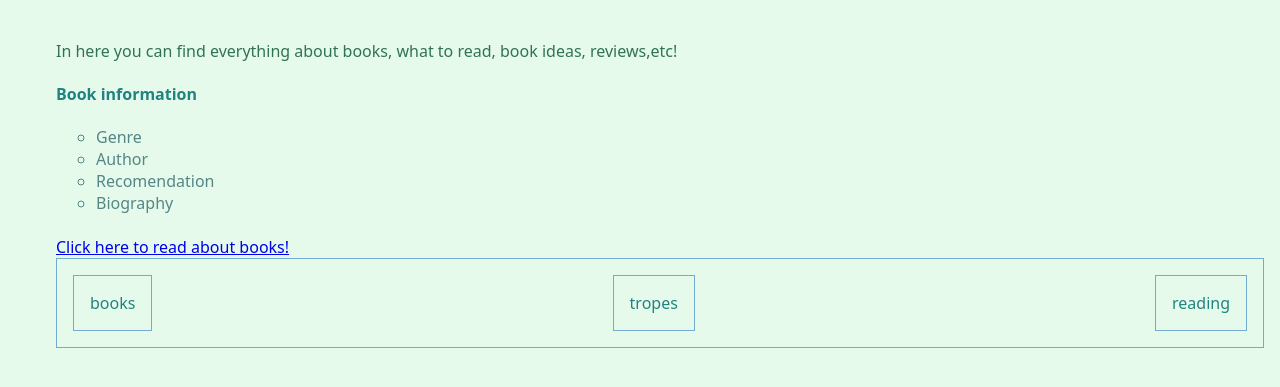
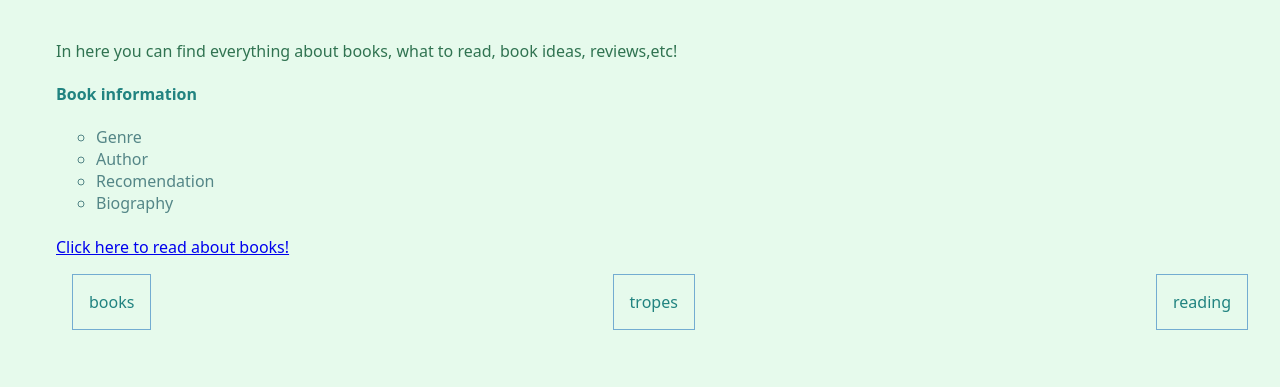
Before and after one commit to SihnmeyT/cps-early-college--project, a website: page index.html in a window 1280 px wide. Shown: the part 181-568 px from the top of the page. Drawn offline with Linux system fonts and the light colour scheme.

Commit message:
Using flex and align

```diff
--- a/styles.css
+++ b/styles.css
@@ -69,6 +69,4 @@ flex-wrap: wrap;
 justify-content: space-between;
 height: 100p;
 align-items: center;
-border:solid 1px var(--accent-color)
-
 }
```
